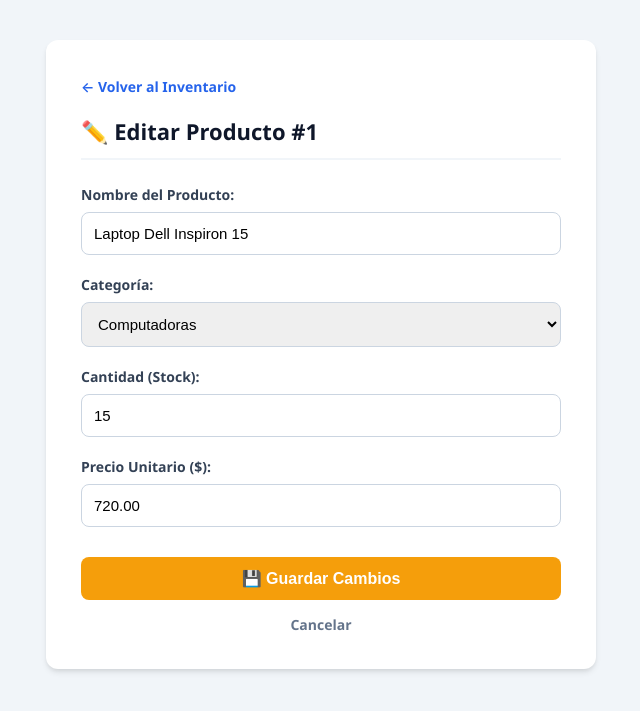
After one commit to Melvis3D/sistema_inventario_ventas, a PHP site: page /editar_producto.php?id=1 in a window 1280 px wide. The commit adds this page. Shown: the top 711 px of the page, without its empty margins (319-959 px from the left). Run offline with PHP 8.4, Linux system fonts and the light colour scheme; a user stored in the database is signed in; data comes from the database, SQL or seed files in the repository.

Commit message:
GUIA 18 Implementada operación UPDATE (Edición) con formulario precargado

```diff
--- a/conexion.php
+++ b/conexion.php
@@ -1,12 +1,9 @@
 <?php
-<<<<<<< HEAD
-// Configuracion de las credenciales de la base de datos.
+// Configuración de las credenciales de la base de datos.
 $host = "localhost";
 $username = "root";
-$password = ""; // Vacio por defecto en XAMPP.
+$password = ""; // Vacío por defecto en XAMPP.
 
-// El SQL actualizado usa sistema_inventario_ventas. El segundo nombre queda
-// como respaldo por si la base ya fue importada con el nombre anterior.
 $database_names = [
     "sistema_inventario_ventas",
     "sistema_inventario",
@@ -30,32 +27,7 @@ foreach ($database_names as $db_name) {
 }
 
 if (!$conn) {
-    error_log("Error de conexion MySQL: " . ($last_error ? $last_error->getMessage() : "desconocido"));
-    die("Error critico: No se pudo establecer la conexion segura con el servidor de datos.");
+    error_log("Error de conexión MySQL: " . ($last_error ? $last_error->getMessage() : "desconocido"));
+    die("Error crítico: No se pudo establecer la conexión segura con el servidor de datos.");
 }
 ?>
-=======
-// Configuración de las credenciales de la base de datos
-$host = "localhost";
-$db_name = "sistema_inventario_ventas";
-$username = "root";
-$password = ""; // Vacío por defecto en XAMPP
-
-// Habilitar el reporte de errores de mysqli para usar excepciones (try...catch)
-mysqli_report(MYSQLI_REPORT_ERROR | MYSQLI_REPORT_STRICT);
-try {
-    // 1. Instanciar el objeto mysqli (Esto inicia la conexión)
-$conn = new mysqli($host, $username, $password, $db_name);
-
-// 2. Configurar el juego de caracteres a UTF-8 para admitir tildes y eñes
-$conn->set_charset("utf8");
-
-// Mensaje opcional para pruebas locales (Comentar en producción)
-// echo "Conexión exitosa y segura al sistema de inventario.";
-
-} catch (mysqli_sql_exception $e) {
-// Captura el error y detiene el script con un mensaje controlado de seguridad
-die("Error crítico: No se pudo establecer la conexión segura con el servidor de datos.");
-}
-?>
->>>>>>> 35d56efb3488faf776d157cdf95f7706d22a7b98
--- /dev/null
+++ b/editar_producto.php
@@ -0,0 +1,192 @@
+<?php
+session_start();
+if (!isset($_SESSION['user_id'])) {
+    header("Location: index.php");
+    exit();
+}
+require_once 'conexion.php';
+
+// Validar que se reciba un ID entero válido por GET
+if (!isset($_GET['id']) || !is_numeric($_GET['id'])) {
+    header("Location: inventario.php");
+    exit();
+}
+
+$id_producto = intval($_GET['id']);
+
+// 1. Consultar los datos actuales del producto
+$sql = "SELECT id, nombre_producto, categoria_id, stock, precio FROM productos WHERE id = ?";
+$stmt = $conn->prepare($sql);
+$stmt->bind_param("i", $id_producto);
+$stmt->execute();
+$resultado = $stmt->get_result();
+
+// Si el producto no existe en la BD, redirigir al inventario
+if ($resultado->num_rows === 0) {
+    $stmt->close();
+    header("Location: inventario.php");
+    exit();
+}
+
+$producto = $resultado->fetch_assoc();
+$stmt->close();
+?>
+
+<!DOCTYPE html>
+<html lang="es">
+<head>
+<meta charset="UTF-8">
+<meta name="viewport" content="width=device-width, initial-scale=1.0">
+<title>Editar Producto #<?php echo $producto['id']; ?> - Sistema de Inventario</title>
+<style>
+* { box-sizing: border-box; }
+body {
+    font-family: 'Segoe UI', system-ui, -apple-system, sans-serif;
+    background-color: #f1f5f9;
+    margin: 0;
+    padding: 40px 20px;
+    color: #1e293b;
+}
+
+.container {
+    max-width: 550px;
+    margin: 0 auto;
+    background: white;
+    padding: 35px;
+    border-radius: 12px;
+    box-shadow: 0 4px 6px -1px rgba(0,0,0,0.1), 0 2px 4px -1px rgba(0,0,0,0.06);
+}
+
+.btn-volver {
+    display: inline-flex;
+    align-items: center;
+    gap: 6px;
+    margin-bottom: 20px;
+    color: #2563eb;
+    text-decoration: none;
+    font-weight: 600;
+    font-size: 14px;
+    transition: color 0.2s;
+}
+
+.btn-volver:hover {
+    color: #1d4ed8;
+}
+
+h2 {
+    color: #0f172a;
+    margin: 0 0 25px 0;
+    font-size: 22px;
+    border-bottom: 2px solid #f1f5f9;
+    padding-bottom: 12px;
+}
+
+.form-group {
+    margin-bottom: 20px;
+}
+
+label {
+    display: block;
+    margin-bottom: 8px;
+    font-weight: 600;
+    color: #334155;
+    font-size: 14px;
+}
+
+input, select {
+    width: 100%;
+    padding: 12px;
+    border: 1px solid #cbd5e1;
+    border-radius: 8px;
+    font-size: 15px;
+    outline: none;
+    transition: all 0.2s;
+}
+
+input:focus, select:focus {
+    border-color: #f59e0b;
+    box-shadow: 0 0 0 3px rgba(245, 158, 11, 0.15);
+}
+
+.btn-guardar {
+    width: 100%;
+    padding: 12px;
+    background-color: #f59e0b;
+    color: white;
+    border: none;
+    border-radius: 8px;
+    font-size: 16px;
+    cursor: pointer;
+    margin-top: 10px;
+    font-weight: 600;
+    transition: background-color 0.2s;
+}
+
+.btn-guardar:hover {
+    background-color: #d97706;
+}
+
+.btn-cancelar {
+    display: block;
+    text-align: center;
+    margin-top: 15px;
+    color: #64748b;
+    text-decoration: none;
+    font-size: 14px;
+    font-weight: 600;
+}
+
+.btn-cancelar:hover {
+    color: #334155;
+}
+</style>
+</head>
+<body>
+
+<div class="container">
+    <a href="inventario.php" class="btn-volver">← Volver al Inventario</a>
+    <h2>✏️ Editar Producto #<?php echo htmlspecialchars($producto['id']); ?></h2>
+
+    <form action="actualizar_producto.php" method="POST">
+        <!-- Campo oculto indispensable con el ID del producto -->
+        <input type="hidden" name="id" value="<?php echo htmlspecialchars($producto['id']); ?>">
+
+        <div class="form-group">
+            <label for="nombre">Nombre del Producto:</label>
+            <input type="text" id="nombre" name="nombre" value="<?php echo htmlspecialchars($producto['nombre_producto']); ?>" required autocomplete="off">
+        </div>
+
+        <div class="form-group">
+            <label for="categoria">Categoría:</label>
+            <select id="categoria" name="categoria" required>
+                <option value="">-- Seleccione una categoría --</option>
+                <?php
+                $sql_cat = "SELECT id, nombre_categoria FROM categorias ORDER BY nombre_categoria ASC";
+                $res_cat = $conn->query($sql_cat);
+                if ($res_cat && $res_cat->num_rows > 0) {
+                    while($cat = $res_cat->fetch_assoc()) {
+                        $selected = ($cat['id'] == $producto['categoria_id']) ? "selected" : "";
+                        echo "<option value='" . htmlspecialchars($cat['id']) . "' $selected>" . htmlspecialchars($cat['nombre_categoria']) . "</option>";
+                    }
+                }
+                ?>
+            </select>
+        </div>
+
+        <div class="form-group">
+            <label for="stock">Cantidad (Stock):</label>
+            <input type="number" id="stock" name="stock" min="0" value="<?php echo htmlspecialchars($producto['stock']); ?>" required>
+        </div>
+
+        <div class="form-group">
+            <label for="precio">Precio Unitario ($):</label>
+            <input type="number" id="precio" name="precio" step="0.01" min="0.01" value="<?php echo htmlspecialchars($producto['precio']); ?>" required>
+        </div>
+
+        <button type="submit" class="btn-guardar">💾 Guardar Cambios</button>
+        <a href="inventario.php" class="btn-cancelar">Cancelar</a>
+    </form>
+</div>
+
+</body>
+</html>
```
Also changed, not shown: actualizar_producto.php (added, +39 -0 lines), guardar_producto.php (+0 -48 lines), index.php (+0 -38 lines), inventario.php (+30 -5 lines).
